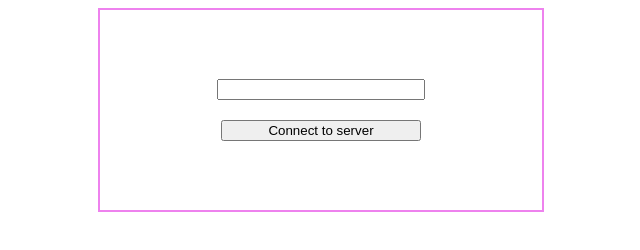
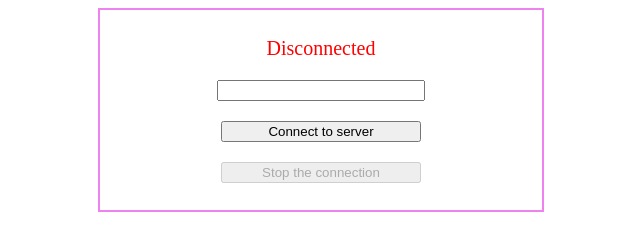
Before and after one commit to MemoryBerg/ws-server, a website: page app/index.html in a window 1280 px wide. Both pictures are taken after a click on the button "Connect to server". Shown: the whole page, without its empty margins (319-959 px from the left). Drawn offline with Linux system fonts and the light colour scheme.

Commit message:
added close connection button

```diff
--- a/app/index.css
+++ b/app/index.css
@@ -1,4 +1,4 @@
-div {
+#main {
     margin: 0 auto;
     border: 2px solid violet;
     width: 35%;
@@ -9,10 +9,12 @@ div {
     align-items: center;
 }
 
-button {
-    margin-top: 20px;
+#status {
+    color: red;
+    font-size: 20px;
 }
 
 button, input {
+    margin-top: 20px;
     width: 200px;
 }
--- a/app/index.html
+++ b/app/index.html
@@ -9,9 +9,11 @@
 </head>
 
 <body>
-    <div>
+    <div id="main">
+        <div id="status"></div>
         <input type="text">
         <button id="run" type="button">Connect to server</button>
+        <button id="stop" type="button">Stop the connection</button>
     </div>
     <script src="./index.js"></script>
 </body>
--- a/app/index.js
+++ b/app/index.js
@@ -1,18 +1,32 @@
 document.addEventListener('DOMContentLoaded', () => {
-    const btn = document.getElementById('run');
+    const btnOpen = document.getElementById('run');
+    const btnStop = document.getElementById('stop');
+    const status = document.getElementById('status');
+    btnStop.setAttribute('disabled', true);
+    status.innerText = 'Disconnected';
     const input = document.getElementsByTagName('input')[0];
     let websocket;
 
     function startApp() {
 
-        btn.addEventListener('click', async () => {
+        btnOpen.addEventListener('click', async () => {
             try {
                 await createWebSocket();
-                btn.setAttribute('disabled', true)
+                btnOpen.setAttribute('disabled', true);
+                btnStop.removeAttribute('disabled');
+                status.innerText = 'Connected';
+                status.style.color = 'green';
             } catch {
                 alert('Try again!');
             }
+        });
+
+        btnStop.addEventListener('click', () => {
+            websocket.close(1000, 'Connection was closed');
+            status.innerText = 'Disconnected';
+            status.style.color = 'red';
         })
+
     }
 
     function createWebSocket() {
@@ -27,7 +41,8 @@ document.addEventListener('DOMContentLoaded', () => {
             function clearWebSocketData() {
                 websocket = undefined;
                 input.removeEventListener('input', listenToInput);
-                btn.removeAttribute('disabled');
+                btnOpen.removeAttribute('disabled');
+                btnStop.setAttribute('disabled', true);
             }
 
             websocket.onerror = function (e) {
```
